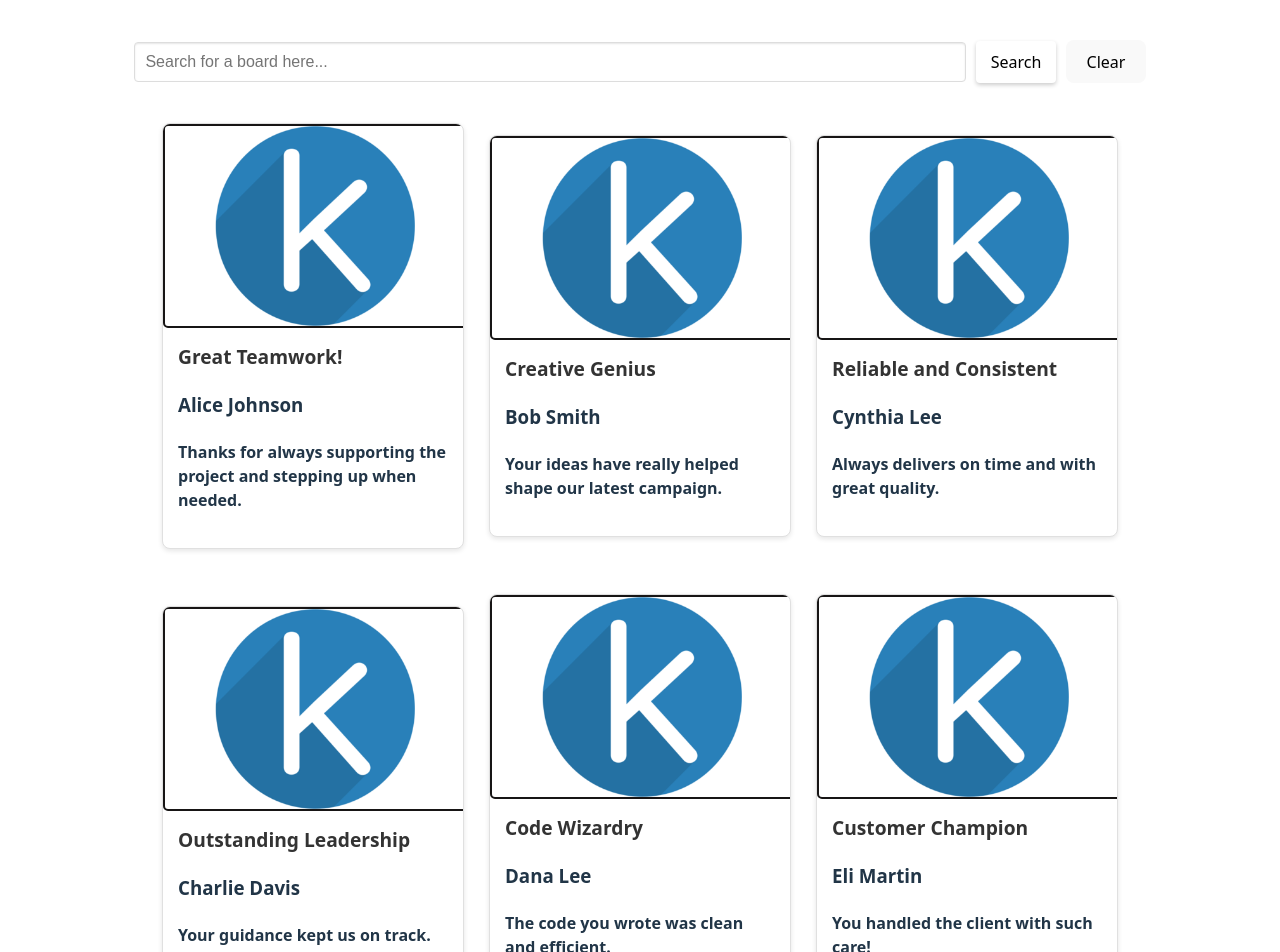
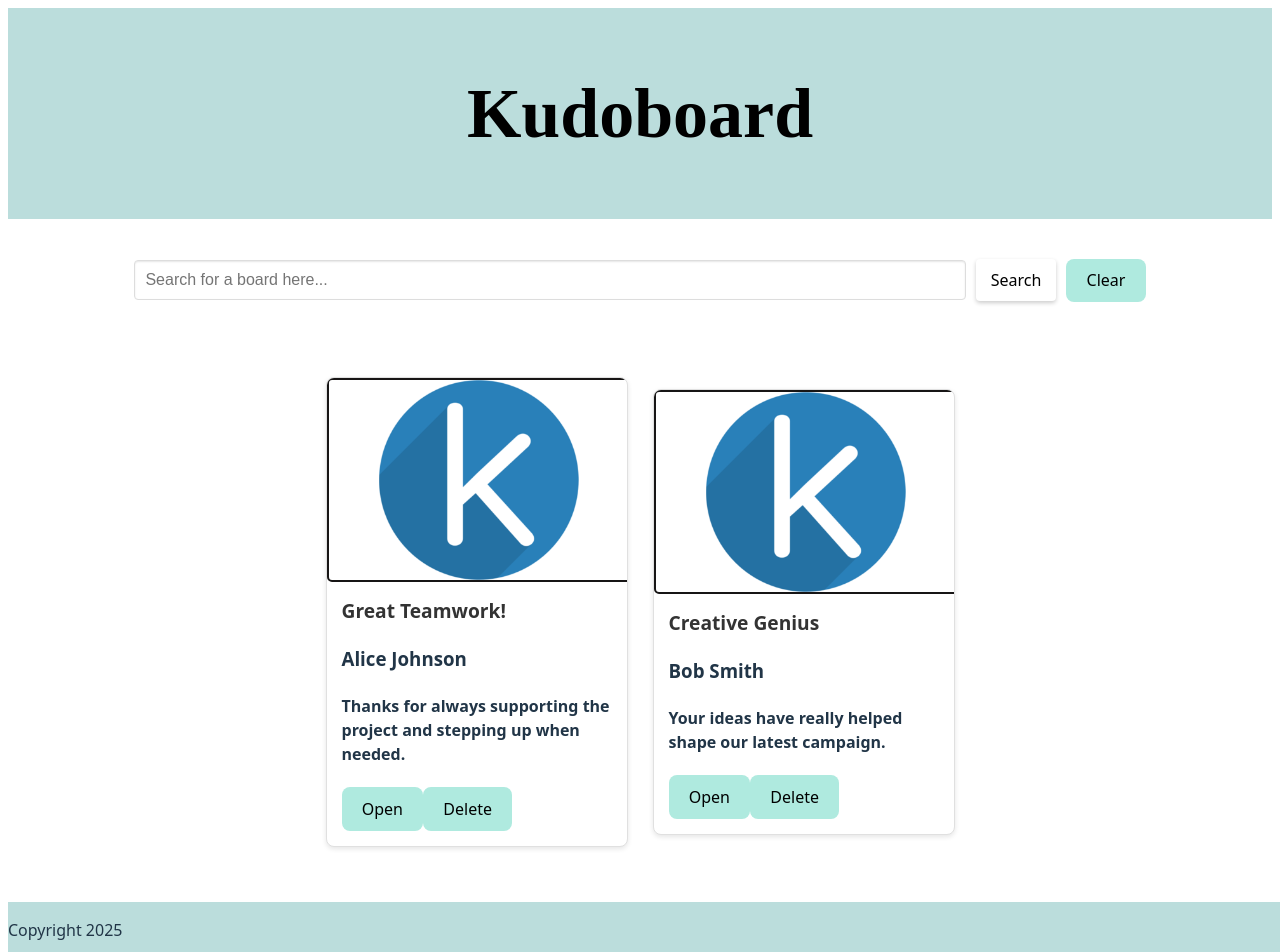
Before and after one commit to rachel-adk/kudoboard_project, a React (Vite) app in the folder client/: page / in a window 1280 px wide. Shown: the top 952 px of the page. Built offline with nearby package versions, Linux system fonts and the light colour scheme.

Commit message:
worked on card implementation

```diff
--- a/client/src/App.css
+++ b/client/src/App.css
@@ -1,9 +1,17 @@
 h1{
     text-align: center;
+    font-size: 70px;
+    font-family: 'Times New Roman', Times, serif;
+    color: #000000;
+  }
+  .footer {
+    position: absolute;
+    width:100%;
+    background-color: #bbdddc;
   }
 
   .App-header {
-    background-color: #282c34;
+    background-color: #bbdddc;
     display: flex;
     flex-direction: row;
     /* align-items: center; */
--- a/client/src/App.jsx
+++ b/client/src/App.jsx
@@ -22,12 +22,16 @@
   return (
     <>
       <div className='KudoApp'>
-        <title>Kudoboard </title>
+        <header className='App-header'>
+        <h1>Kudoboard </h1>
+        </header>
+
       </div>
       <SearchBar
               onBoardChange={handleBoardChange}
               onClearSearch={handleClearSearch}
             />
+
             <Dashboard
               searchQuery={searchQuery}
               data = {kudoBoardData}>
--- a/client/src/components/Dashboard.jsx
+++ b/client/src/components/Dashboard.jsx
@@ -3,10 +3,17 @@
 import kudoBoardData from "../kudoBoardData";
 import KudoBoard from "./KudoBoard";
 
-const Dashboard = () => {
+const Dashboard = ({ searchQuery, data, KudoCards }) => {
+  const filteredBoards = searchQuery
+    ? data.filter((board) =>
+        board.title.toLowerCase().includes(searchQuery.toLowerCase()) ||
+        board.description.toLowerCase().includes(searchQuery.toLowerCase())
+      )
+    : kudoBoardData;
+
   return (
     <div className="dashboard">
-      {kudoBoardData.map((board, index) => (
+      {filteredBoards.map((board, index) => (
         <KudoBoard
           key={index}
           title={board.title}
--- a/client/src/components/KudoBoard.css
+++ b/client/src/components/KudoBoard.css
@@ -33,3 +33,8 @@
   font-size: 1.2rem;
   color: #333;
 }
+
+button{
+  background-color: #afeadf;
+  gap:25px;
+}
--- a/client/src/components/KudoBoard.jsx
+++ b/client/src/components/KudoBoard.jsx
@@ -13,6 +13,8 @@
                 <h2>{props.title}</h2>
                 <h3>{props.author}</h3>
                 <h4>{props.description}</h4>
+                <button>Open</button>
+                <button>Delete</button>
 
             </div>
         </div>
--- a/client/src/kudoBoardData.js
+++ b/client/src/kudoBoardData.js
@@ -13,34 +13,34 @@
       description: "Your ideas have really helped shape our latest campaign."
     },
 
-    {
-      image: "/kudoboard.webp",
-      title: "Reliable and Consistent",
-      author: "Cynthia Lee",
-      description: "Always delivers on time and with great quality."
-    },
+  //   {
+  //     image: "/kudoboard.webp",
+  //     title: "Reliable and Consistent",
+  //     author: "Cynthia Lee",
+  //     description: "Always delivers on time and with great quality."
+  //   },
 
-    {
-      image: "/kudoboard.webp",
-      title: "Outstanding Leadership",
-      author: "Charlie Davis",
-      description: "Your guidance kept us on track."
-    },
+  //   {
+  //     image: "/kudoboard.webp",
+  //     title: "Outstanding Leadership",
+  //     author: "Charlie Davis",
+  //     description: "Your guidance kept us on track."
+  //   },
 
-    {
-      image: "/kudoboard.webp",
-      title: "Code Wizardry",
-      author: "Dana Lee",
-      description: "The code you wrote was clean and efficient."
-    },
+  //   {
+  //     image: "/kudoboard.webp",
+  //     title: "Code Wizardry",
+  //     author: "Dana Lee",
+  //     description: "The code you wrote was clean and efficient."
+  //   },
 
-    {
-      image: "/kudoboard.webp",
-      title: "Customer Champion",
-      author: "Eli Martin",
-      description: "You handled the client with such care!"
-    },
+  //   {
+  //     image: "/kudoboard.webp",
+  //     title: "Customer Champion",
+  //     author: "Eli Martin",
+  //     description: "You handled the client with such care!"
+  //   },
 
-  ];
+   ];
 
-  export default kudoBoardData;
+    export default kudoBoardData;
```
Also changed, not shown: client/src/KudoCardData.json (added, +18 -0 lines), client/src/components/KudoCards.jsx (+19 -0 lines), package.json (+7 -3 lines).
